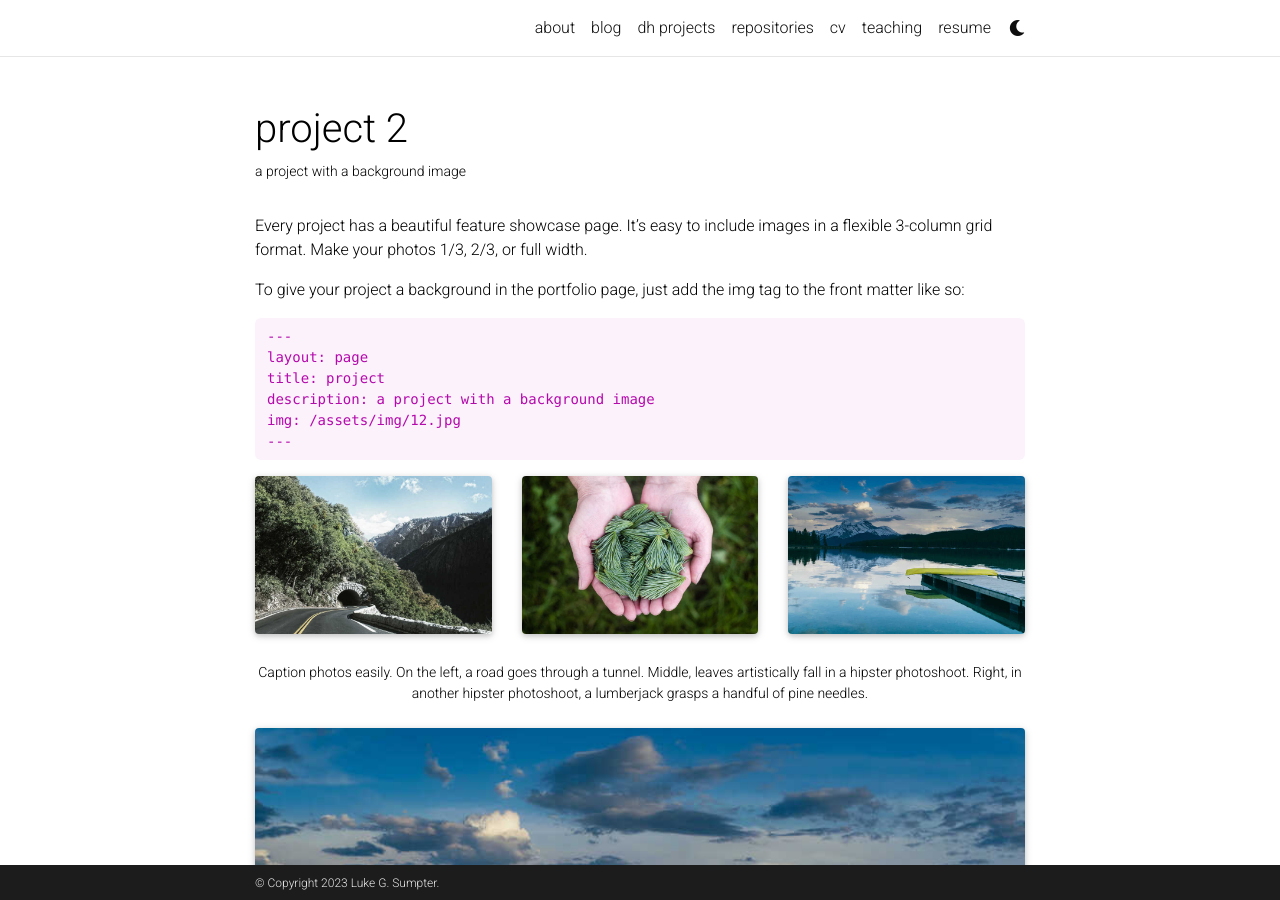
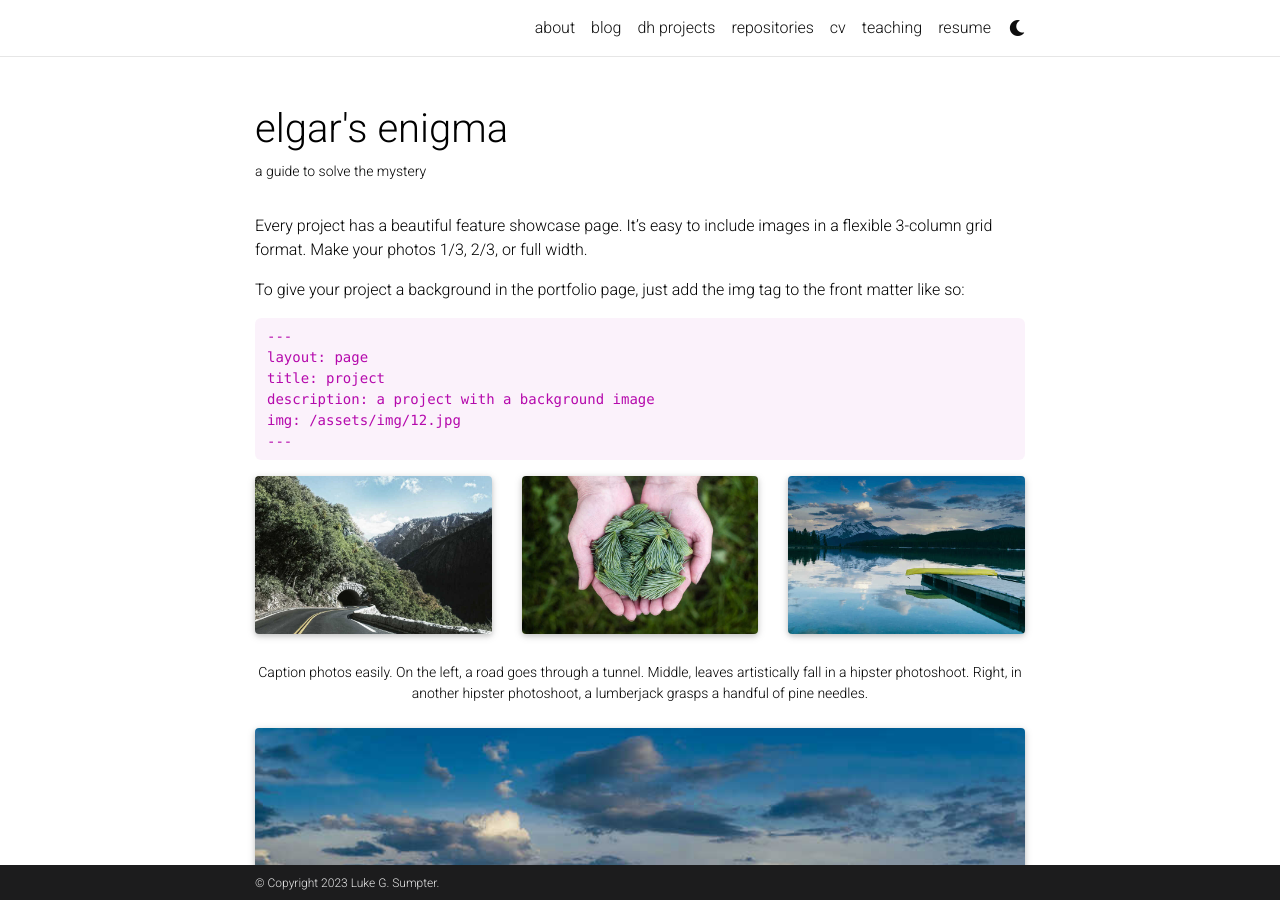
Before and after one commit to lgsump/lgsump.github.io, a Jekyll site: the page built from _projects/2_project.md, in a window 1280 px wide and 900 px high. Built offline with Jekyll 4.4.1, drawn with Linux system fonts in a browser that asks for light colours; full-size pictures stand in for the smaller copies a plugin makes; comment, search, counter and statistics services are not loaded; a style sheet for code colours, icons or effects is not loaded.

Commit message:
Update 2_project.md

```diff
--- a/_projects/2_project.md
+++ b/_projects/2_project.md
@@ -1,8 +1,9 @@
 ---
 layout: page
-title: project 2
-description: a project with a background image
-img: assets/img/3.jpg
+title: elgar's enigma
+description: a guide to solve the mystery
+img: assets/img/7.jpg
+redirect: https://lgsump.github.io/elgar-enigma-variations/
 importance: 2
 category: work
 ---
```
